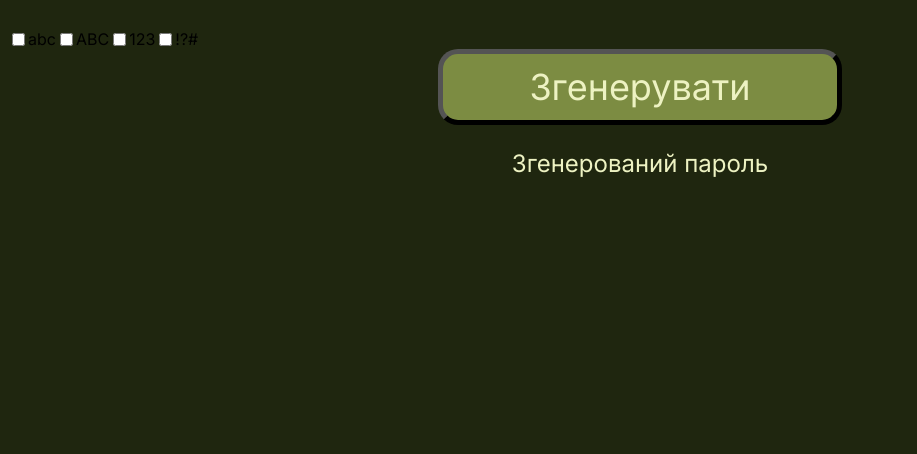
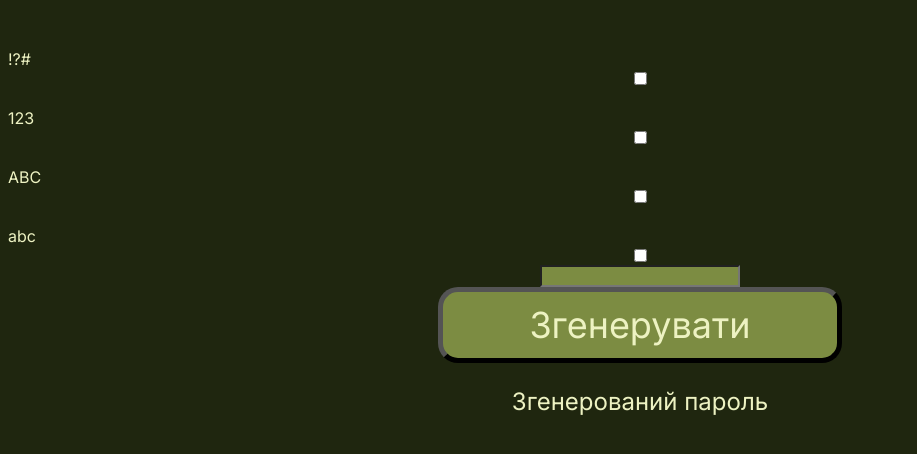
Before and after one commit to Logikaaa/Generator-of-passwords, a plain HTML site: page index.html in a window 1280 px wide. Shown: the part 94-548 px from the top of the page, without its empty margins (0-917 px from the left). Drawn offline with Linux system fonts and the light colour scheme.

Commit message:
Add files via upload

```diff
--- a/index.html
+++ b/index.html
@@ -9,19 +9,23 @@
     <h1>Генератор паролів</h1>
     <form>
         <div class="checkbox">
-            <input type="checkbox" id="v1" name="v1" value="abc">
+            <input type="checkbox" id="v1" name="v1" value="abc" class="v1">
             <label for="v1">abc</label><br>
-            <input type="checkbox" id="v2" name="v2" value="ABC">
+            <input type="checkbox" id="v2" name="v2" value="ABC" class="v2">
             <label for="v2">ABC</label><br>
-            <input type="checkbox" id="v3" name="v3" value="123">
+            <input type="checkbox" id="v3" name="v3" value="123" class="v3">
             <label for="v3">123</label><br>
-            <input type="checkbox" id="v4" name="v4" value="!?#">
+            <input type="checkbox" id="v4" name="v4" value="!?#" class="v4">
             <label for="v4">!?#</label><br>
         </div>
-        <button type="button">Згенерувати</button>
+        <div class="number">
+            <input type="number" id="n1" name="n1" value="n1"class="n1">
+        </div>
+        <button type="button" class="button">Згенерувати</button>
 
         <p>Згенерований пароль</p>
         <div></div>
     </form>
 </body>
+<script src="script.js"></script>
 </html>
--- a/script.js
+++ b/script.js
@@ -0,0 +1,10 @@
+let button = document.querySelector(".button")
+let v1 = document.querySelector(".v1")
+let v2 = document.querySelector(".v2")
+let v3 = document.querySelector(".v3")
+let v4 = document.querySelector(".v4")
+let symbols = ["abc","ABC",""]
+function generate_1(){
+    let symbol = Math.random - 1
+}
+button.addEventListener('click', generate_1)
--- a/style.css
+++ b/style.css
@@ -29,7 +29,19 @@ p{
     font-size: 24px;
     text-align: center;
 }
+label{
+    color: #EDF2C2;
+}
+
 .checkbox{
     display: flex;
-    align-items: center;
+    flex-direction: column-reverse;
+    justify-content: space-around;
 }
+.number{
+    display: block;
+    text-align: center;
+}
+.n1{
+    background-color: #7C8C42;
+}
```
